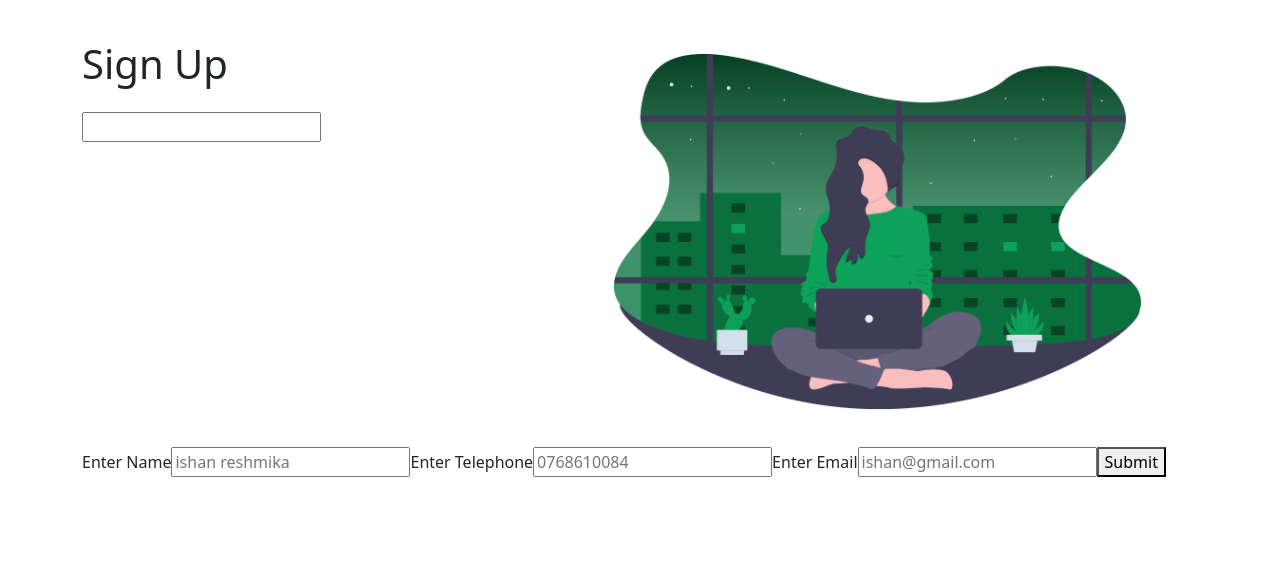
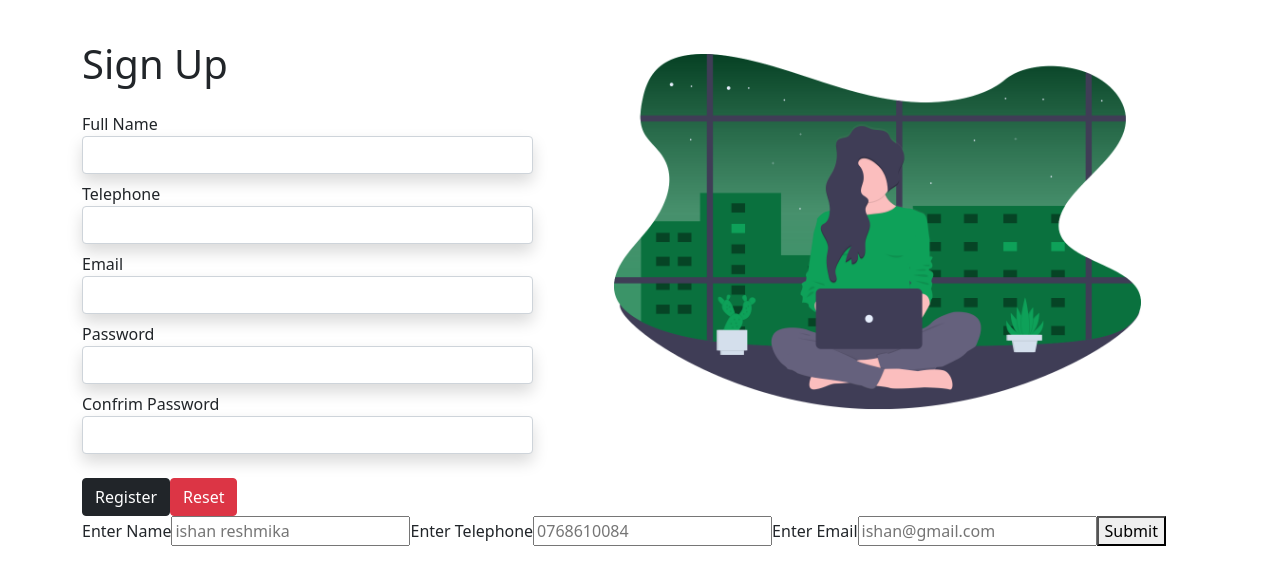
Before and after one commit to Sashreeka/IshanNew, a React (Create React App) app in the folder frontend/: page / in a window 1280 px wide. Shown: the top 584 px of the page. Built offline with nearby package versions, Linux system fonts and the light colour scheme.

Commit message:
created sample form

```diff
--- a/frontend/src/component/Farmer/Register/Register.js
+++ b/frontend/src/component/Farmer/Register/Register.js
@@ -17,9 +17,16 @@ export default function Register() {
                formik =>(
                    <div>
                        <h1 className="my-4 font-weight-bold-display-4">Sign Up</h1>
-                       {console.log(formik)}
+                       {console.log(formik.values)}
                        <Form>
-                            <TextField/>
+                            <TextField label="Full Name" name="name" type="text"/>
+                            <TextField label="Telephone" name="telephone" type="text"/>
+                            <TextField label="Email" name="email" type="email"/>
+                            <TextField label="Password" name="password" type="password"/>
+                            <TextField label="Confrim Password" name="confirmPassword" type="password"/>
+
+                            <button className="btn btn-dark mt-3" type="submit">Register</button>
+                            <button className="btn btn-danger mt-3" type="reset">Reset</button>
 
                        </Form>
                    </div>
--- a/frontend/src/component/Farmer/Register/TextField.js
+++ b/frontend/src/component/Farmer/Register/TextField.js
@@ -1,10 +1,17 @@
-import React from 'react'
+import React from 'react';
+import { useField } from 'formik';
 
-export default function TextField() {
+export default function TextField({label,...props}) {
+    const [field,meta]=useField(props);
+
+
     return (
-        <div>
+        <div className="mb-2">
+            <label htmlFor={field.name}>{label}</label>
             <input
-                type="text"
+                className="form-control shadow"
+                {...field}{...props}
+                autoComplete="off"
             />
 
         </div>
```
